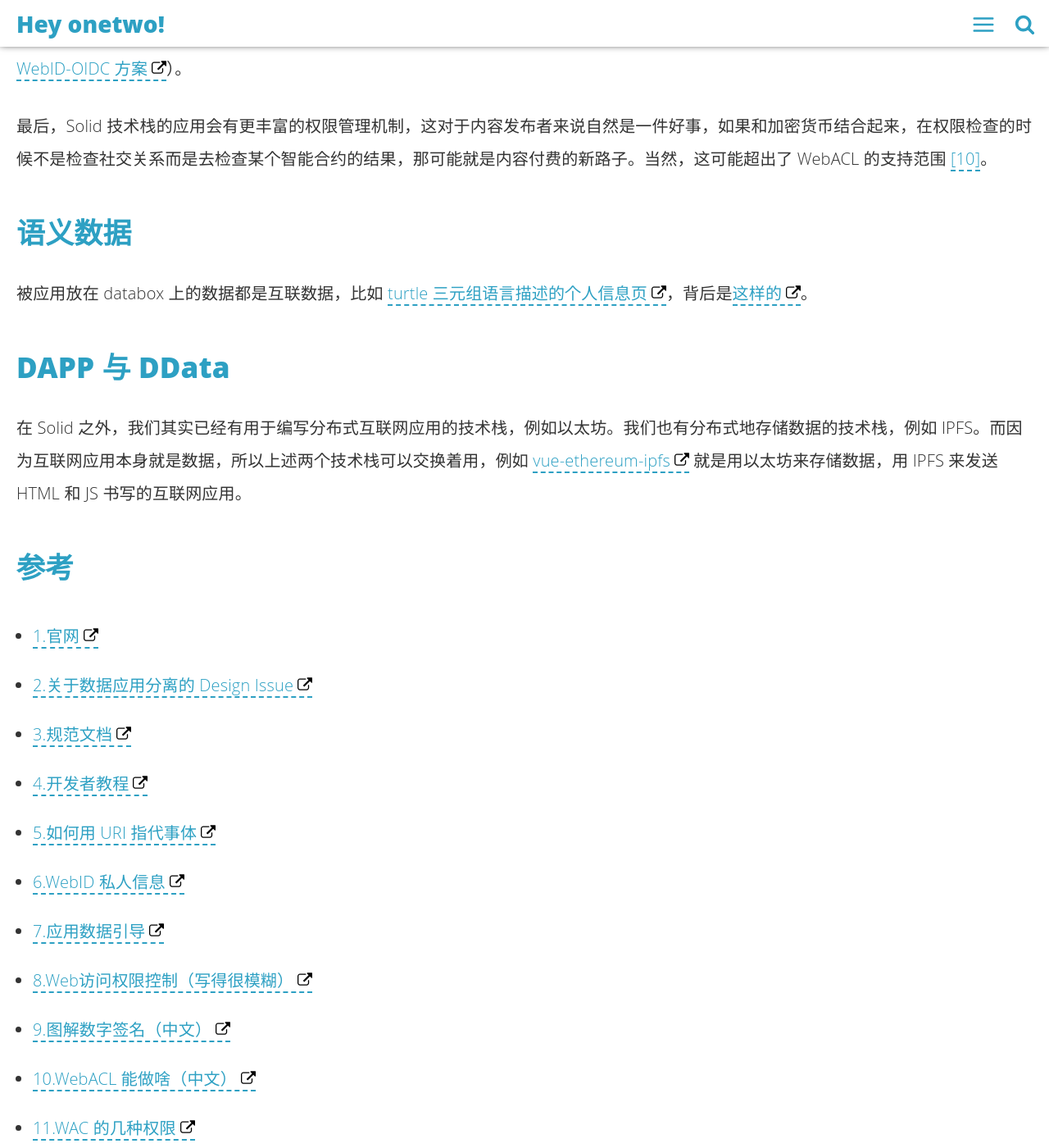
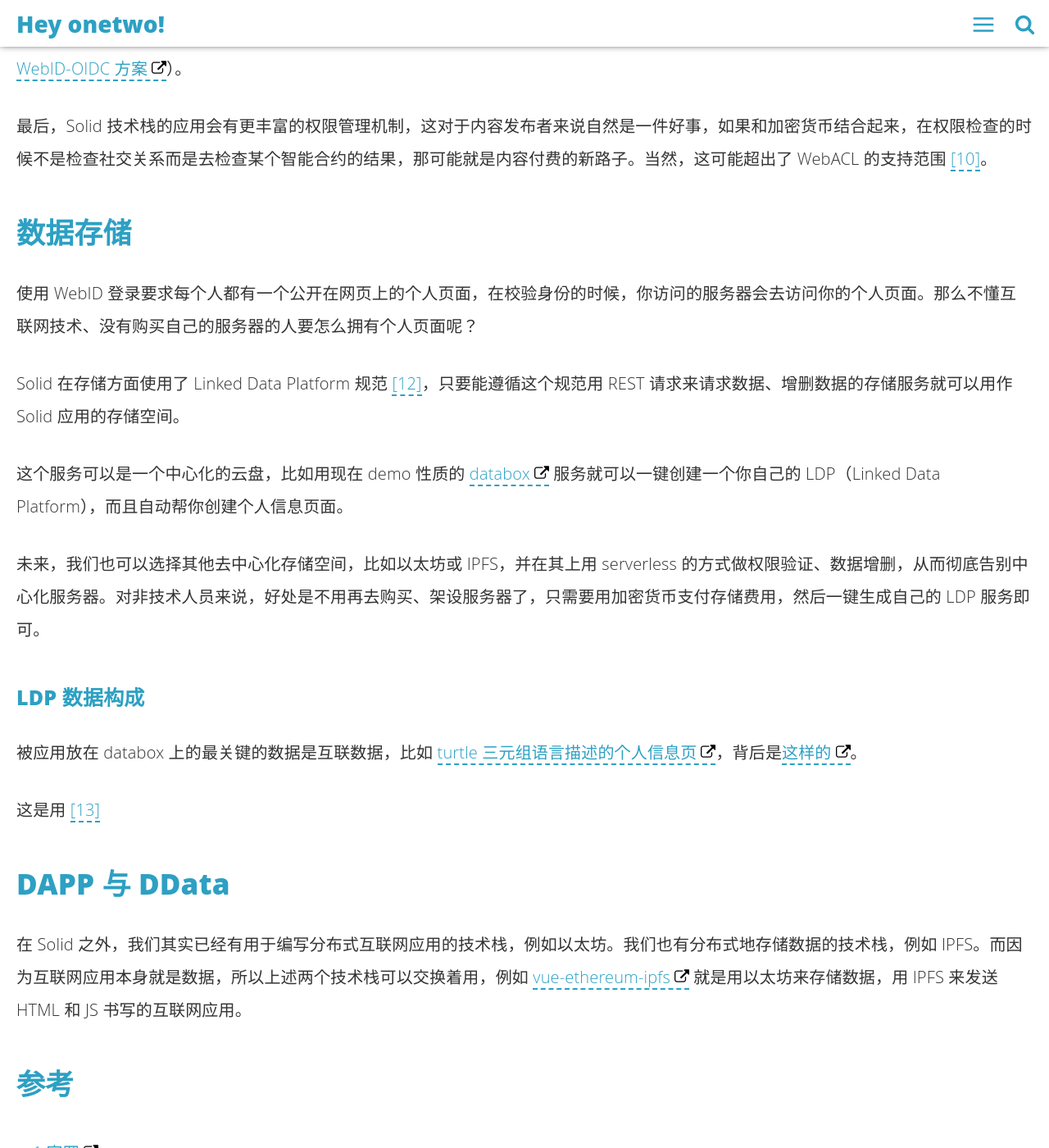
Before and after one commit to linonetwo/linonetwo.github.io, a Jekyll site: the page built from _posts/2018-02-26-看看分布式社交协议Solid.md, in a window 1280 px wide and 1400 px high, scrolled down 4312 px. Shown: the whole window at 82% size. Built offline with Jekyll 4.4.1, drawn with Linux system fonts in a browser that asks for light colours; comment, search, counter and statistics services are not loaded; some of the changed text lies outside the part shown.

Commit message:
更新数据存储

```diff
--- a/_posts/2018-02-26-看看分布式社交协议Solid.md
+++ b/_posts/2018-02-26-看看分布式社交协议Solid.md
@@ -70,15 +70,28 @@ WebID 也很类似，我们首先要生成一份公钥放在我们的页面上
 
 最后，Solid 技术栈的应用会有更丰富的权限管理机制，这对于内容发布者来说自然是一件好事，如果和加密货币结合起来，在权限检查的时候不是检查社交关系而是去检查某个智能合约的结果，那可能就是内容付费的新路子。当然，这可能超出了 WebACL 的支持范围 [[10]](#10)。
 
-## 语义数据
+## 数据存储
 
-被应用放在 databox 上的数据都是互联数据，比如 [turtle 三元组语言描述的个人信息页](https://linonetwo.databox.me/profile/card)，背后是[这样的](view-source:https://linonetwo.databox.me/Preferences/prefs.ttl)。
+使用 WebID 登录要求每个人都有一个公开在网页上的个人页面，在校验身份的时候，你访问的服务器会去访问你的个人页面。那么不懂互联网技术、没有购买自己的服务器的人要怎么拥有个人页面呢？
+
+Solid 在存储方面使用了 Linked Data Platform 规范 [[12]](#12)，只要能遵循这个规范用 REST 请求来请求数据、增删数据的存储服务就可以用作 Solid 应用的存储空间。
+
+这个服务可以是一个中心化的云盘，比如用现在 demo 性质的 [databox](https://databox.me/) 服务就可以一键创建一个你自己的 LDP（Linked Data Platform），而且自动帮你创建个人信息页面。
+
+未来，我们也可以选择其他去中心化存储空间，比如以太坊或 IPFS，并在其上用 serverless 的方式做权限验证、数据增删，从而彻底告别中心化服务器。对非技术人员来说，好处是不用再去购买、架设服务器了，只需要用加密货币支付存储费用，然后一键生成自己的 LDP 服务即可。
+
+### LDP 数据构成
+
+被应用放在 databox 上的最关键的数据是互联数据，比如 [turtle 三元组语言描述的个人信息页](https://linonetwo.databox.me/profile/card)，背后是[这样的](view-source:https://linonetwo.databox.me/Preferences/prefs.ttl)。
+
+这是用 [[13]](#13)
 
 ## DAPP 与 DData
 
 在 Solid 之外，我们其实已经有用于编写分布式互联网应用的技术栈，例如以太坊。我们也有分布式地存储数据的技术栈，例如 IPFS。而因为互联网应用本身就是数据，所以上述两个技术栈可以交换着用，例如 [vue-ethereum-ipfs](https://github.com/redacademy/vue-ethereum-ipfs) 就是用以太坊来存储数据，用 IPFS 来发送 HTML 和 JS 书写的互联网应用。
 
 ## 参考
+
 - [<span id="1">1.官网</span>](https://solid.mit.edu/)
 - [<span id="2">2.关于数据应用分离的 Design Issue</span>](https://www.w3.org/DesignIssues/CloudStorage.html)
 - [<span id="3">3.规范文档</span>](https://github.com/solid/solid-spec)
@@ -90,3 +103,5 @@ WebID 也很类似，我们首先要生成一份公钥放在我们的页面上
 - [<span id="9">9.图解数字签名（中文）</span>](http://www.ruanyifeng.com/blog/2011/08/what_is_a_digital_signature.html)
 - [<span id="10">10.WebACL 能做啥（中文）</span>](https://docs.aws.amazon.com/zh_cn/waf/latest/developerguide/web-acl.html)
 - [<span id="11">11.WAC 的几种权限</span>](https://github.com/solid/web-access-control-spec#modes-of-access)
+- [<span id="12">12.互联数据存储平台介绍</span>](https://www.w3.org/TR/ldp-primer/#intro-section)
+- [<span id="13">13.Turtle 与 JSON-LD 的互联数据比较</span>](https://www.w3.org/2013/dwbp/wiki/RDF_AND_JSON-LD_UseCases)
```
